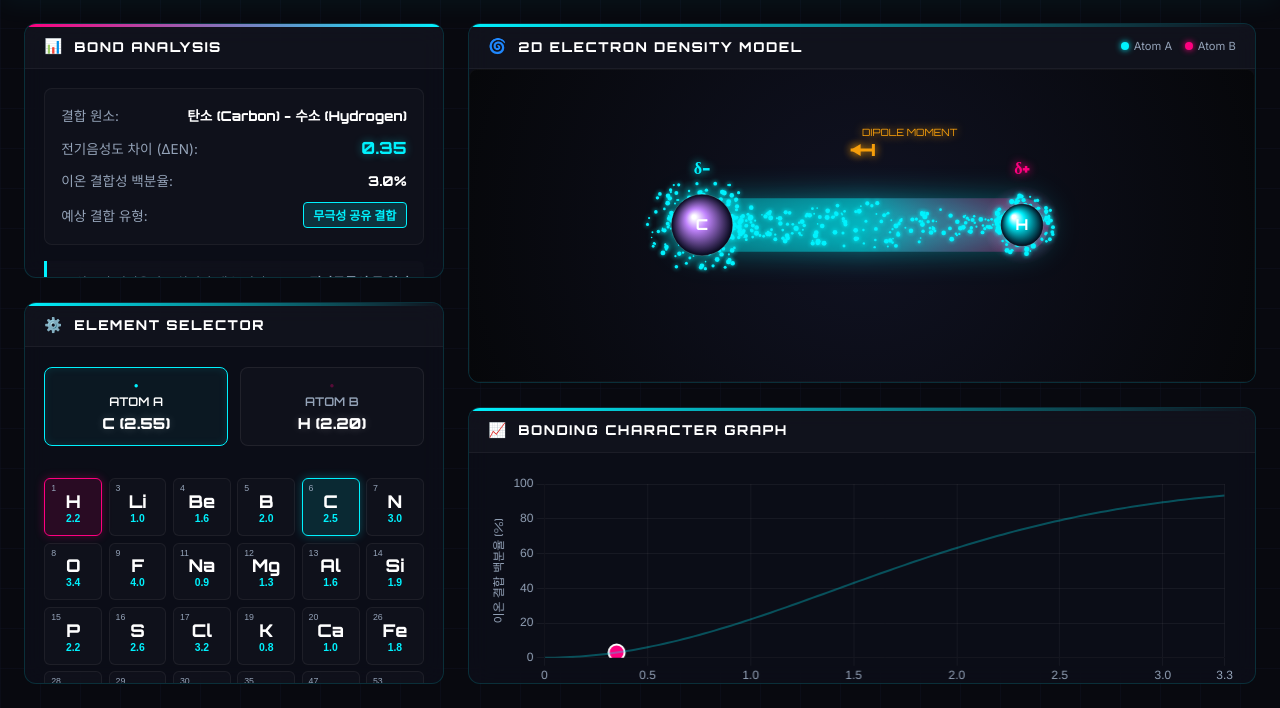
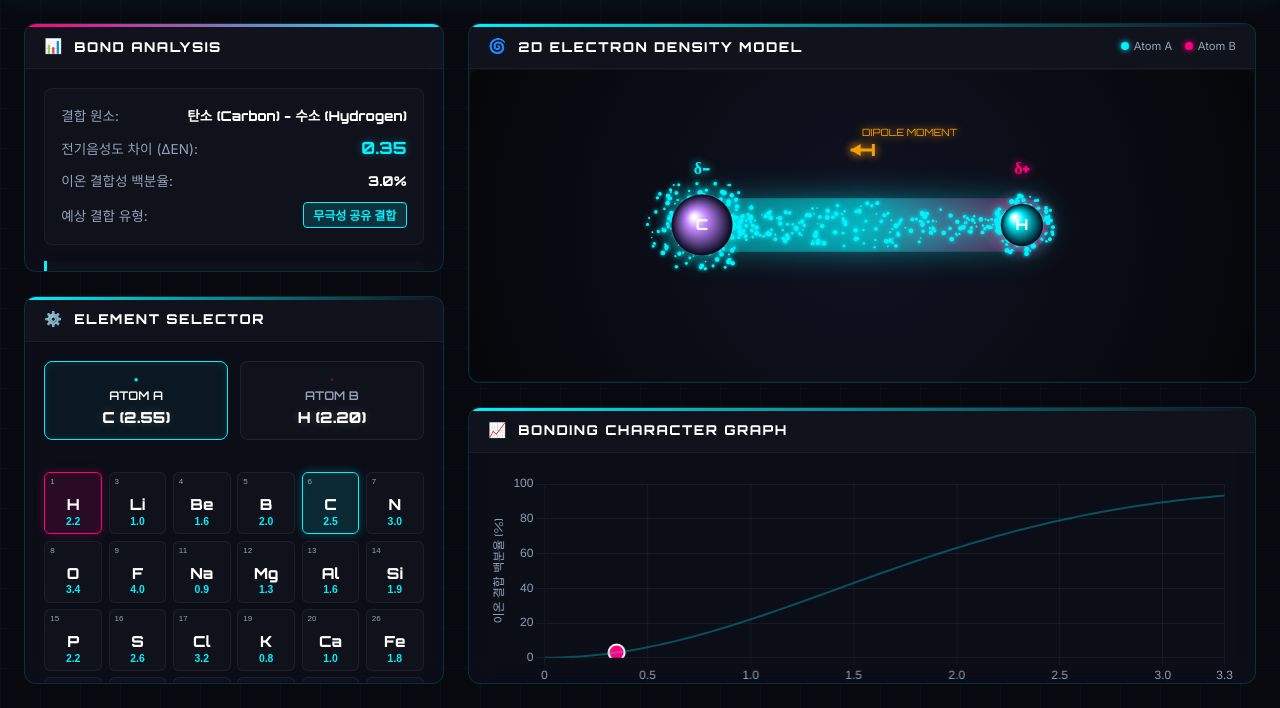
Before and after one commit to haein0330/electronegativity-app, a plain HTML site: page index.html in a window 1280 px wide. Shown: the part 92-800 px from the top of the page. Drawn offline with nearby package versions, Linux system fonts and the light colour scheme.

Commit message:
Fix element layout in periodic table grid by setting fixed height and relative margins to prevent cutoff

```diff
--- a/style.css
+++ b/style.css
@@ -321,14 +321,15 @@ body {
 }
 
 .pt-element {
-    aspect-ratio: 1;
+    height: 62px; /* Fixed height to prevent vertical cutoff */
     background: rgba(255, 255, 255, 0.02);
     border: 1px solid rgba(255, 255, 255, 0.06);
     border-radius: 6px;
     display: flex;
     flex-direction: column;
-    justify-content: center;
+    justify-content: flex-end; /* Align elements to flow naturally upwards */
     align-items: center;
+    padding: 6px 2px;
     cursor: pointer;
     transition: all 0.2s cubic-bezier(0.4, 0, 0.2, 1);
     position: relative;
@@ -362,23 +363,25 @@ body {
 .el-symbol {
     font-family: 'Orbitron', sans-serif;
     font-weight: 800;
-    font-size: 1.1rem;
+    font-size: 0.95rem;
     color: #fff;
+    line-height: 1.1;
 }
 
 .el-number {
-    font-size: 0.55rem;
+    font-size: 0.5rem;
     color: var(--text-secondary);
     position: absolute;
     top: 4px;
-    left: 6px;
+    left: 5px;
 }
 
 .el-en {
     font-size: 0.65rem;
     color: var(--neon-cyan);
     font-weight: 600;
-    margin-top: 1px;
+    margin-top: 3px;
+    line-height: 1;
 }
 
 /* 2D Bond Visualization Card */
```
